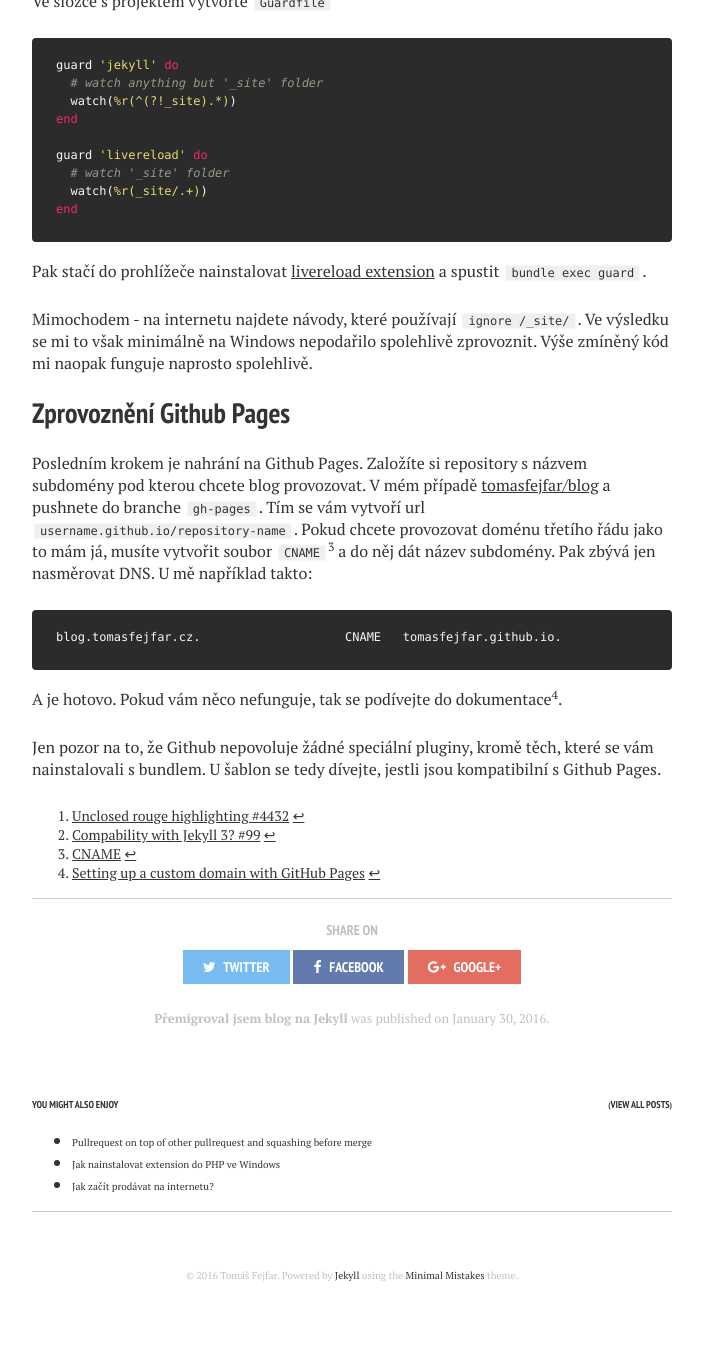
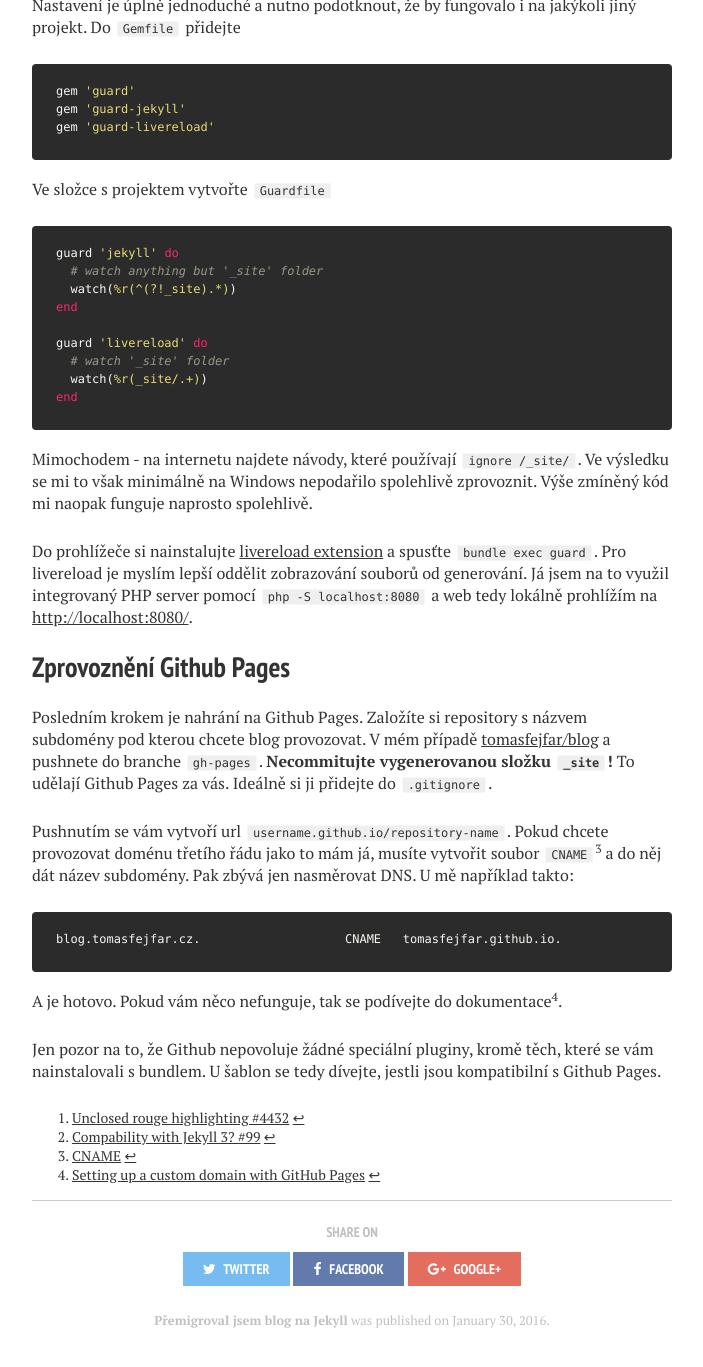
Before and after one commit to tomasfejfar/blog, a Jekyll site: the page built from _posts/2016-01-31-jekyll-blog.md, in a window 1280 px wide and 1400 px high, scrolled down 2277 px. Shown: the top 1367 px of the window, without its empty margins (288-991 px from the left). Built offline with Jekyll 4.4.1, drawn with Linux system fonts in a browser that asks for light colours; nearby versions of some CDN libraries; comment, search, counter and statistics services are not loaded; before the commit the page ends 3609 px from its top, so only the background shows below that; some of the changed text lies outside the part shown.

Commit message:
Updated article yet again

````diff
--- a/_posts/2016-01-31-jekyll-blog.md
+++ b/_posts/2016-01-31-jekyll-blog.md
@@ -32,7 +32,11 @@ gem 'github-pages'
 
 ### Template
 
-Pro Jekyll jsou šablony vlastně jen několik souborů a s nimi související `_config.yml`. Já jsem si vybral template [minimal mistakes](http://mmistakes.github.io/minimal-mistakes/). Stačilo stahnout zazipovanou verzi z githubu, překopírovat do složky a upravit pár věcí v `_config.yml`. Přidat do `exclude` složku `.idea` (jestli jste četli [můj seriál o PhpStormu na Zdrojáku](https://www.zdrojak.cz/?s=Jak+b%C3%BDt+produktivn%C3%AD+v+PHPStormu&submit=Hledat), tak víte, že v něm píšu všechno).
+Pro Jekyll jsou šablony vlastně jen několik souborů a s nimi související `_config.yml`. Já jsem si vybral template [minimal mistakes](http://mmistakes.github.io/minimal-mistakes/). Stačilo stahnout zazipovanou verzi z githubu, překopírovat do složky a upravit pár věcí v `_config.yml`. Například přidat do `exclude` složku `.idea` (jestli jste četli [můj seriál o PhpStormu na Zdrojáku](https://www.zdrojak.cz/?s=Jak+b%C3%BDt+produktivn%C3%AD+v+PHPStormu&submit=Hledat), tak víte, že v něm píšu všechno - i tenhle blogpost).
+
+### Servírování
+
+V Jekyllu můžete web buď vygenerovat pomocí `bundle exec jekyll build` (případně s přepínačem `--watch` průběžně) nebo si můžete nechat přímo udělat server na kterém si můžete web prohlédnout pomocí `bundle exec jekyll serve`. Co si vyberete je na vás. Ale bez serveru možná budete muset vyplnit parametr `url` v `_config.yml`, jinak nebudou sedět absolutní cesty.
 
 ## Problémy na které jsem narazil
 
@@ -73,13 +77,15 @@ guard 'livereload' do
 end
 ```
 
-Pak stačí do prohlížeče nainstalovat [livereload extension](http://livereload.com/extensions/) a spustit `bundle exec guard`.
+Mimochodem - na internetu najdete návody, které používají `ignore /_site/`. Ve výsledku se mi to však minimálně na Windows nepodařilo spolehlivě zprovoznit. Výše zmíněný kód mi naopak funguje naprosto spolehlivě.
 
-Mimochodem - na internetu najdete návody, které používají `ignore /_site/`. Ve výsledku se mi to však minimálně na Windows nepodařilo spolehlivě zprovoznit. Výše zmíněný kód mi naopak funguje naprosto spolehlivě.
+Do prohlížeče si nainstalujte [livereload extension](http://livereload.com/extensions/) a spusťte `bundle exec guard`. Pro livereload je myslím lepší oddělit zobrazování souborů od generování. Já jsem na to využil integrovaný PHP server pomocí `php -S localhost:8080` a web tedy lokálně prohlížím na [http://localhost:8080/](http://localhost:8080/).
 
 ## Zprovoznění Github Pages
 
-Posledním krokem je nahrání na Github Pages. Založíte si repository s názvem subdomény pod kterou chcete blog provozovat. V mém případě [tomasfejfar/blog](https://github.com/tomasfejfar/blog) a pushnete do branche `gh-pages`. Tím se vám vytvoří url `username.github.io/repository-name`. Pokud chcete provozovat doménu třetího řádu jako to mám já, musíte vytvořit soubor `CNAME`[^4] a do něj dát název subdomény. Pak zbývá jen nasměrovat DNS. U mě například takto:
+Posledním krokem je nahrání na Github Pages. Založíte si repository s názvem subdomény pod kterou chcete blog provozovat. V mém případě [tomasfejfar/blog](https://github.com/tomasfejfar/blog) a pushnete do branche `gh-pages`. **Necommitujte vygenerovanou složku `_site`!** To udělají Github Pages za vás. Ideálně si ji přidejte do `.gitignore`.
+
+Pushnutím se vám vytvoří url `username.github.io/repository-name`. Pokud chcete provozovat doménu třetího řádu jako to mám já, musíte vytvořit soubor `CNAME`[^4] a do něj dát název subdomény. Pak zbývá jen nasměrovat DNS. U mě například takto:
 
 ```
 blog.tomasfejfar.cz.                    CNAME	tomasfejfar.github.io.
````
